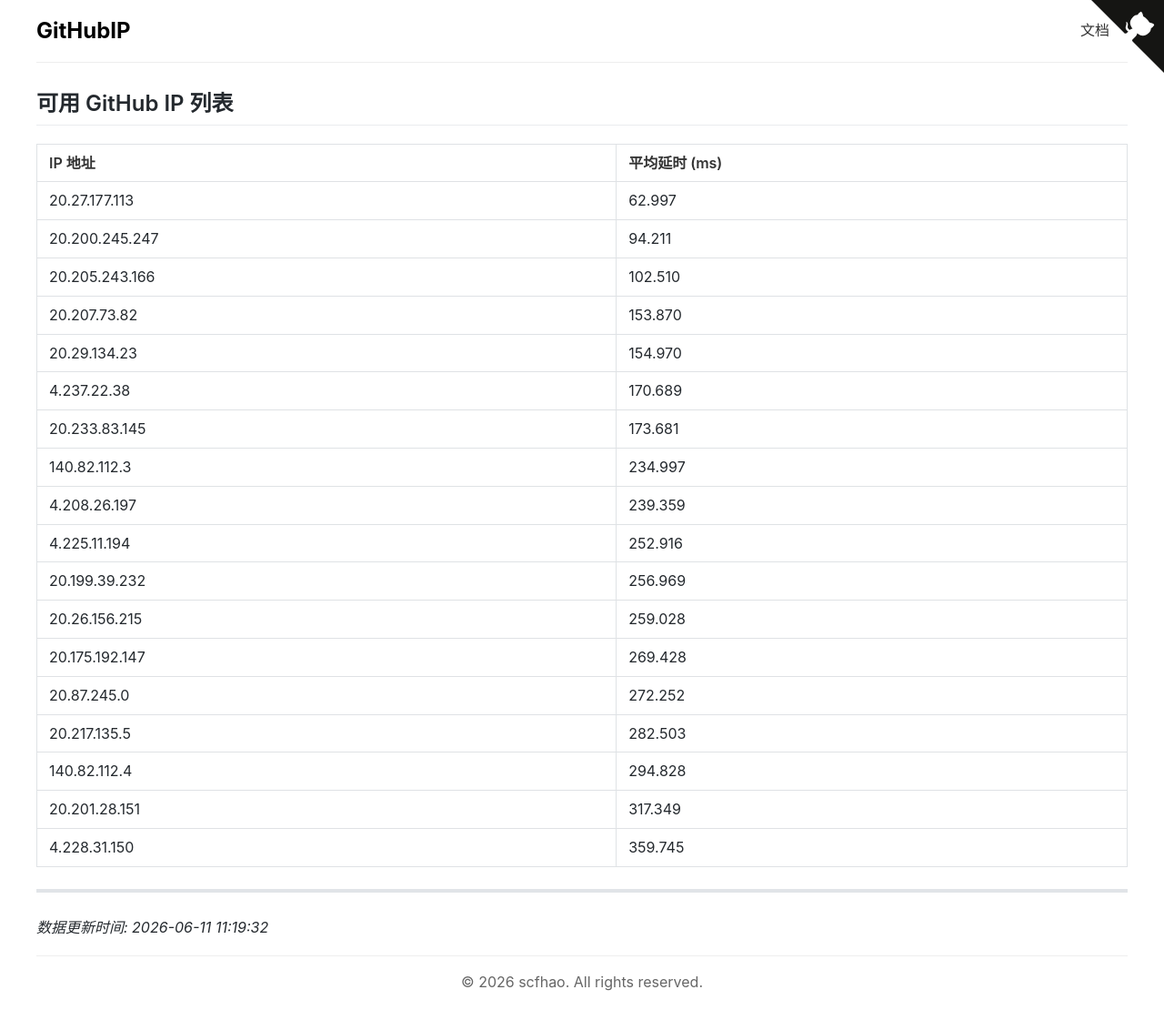
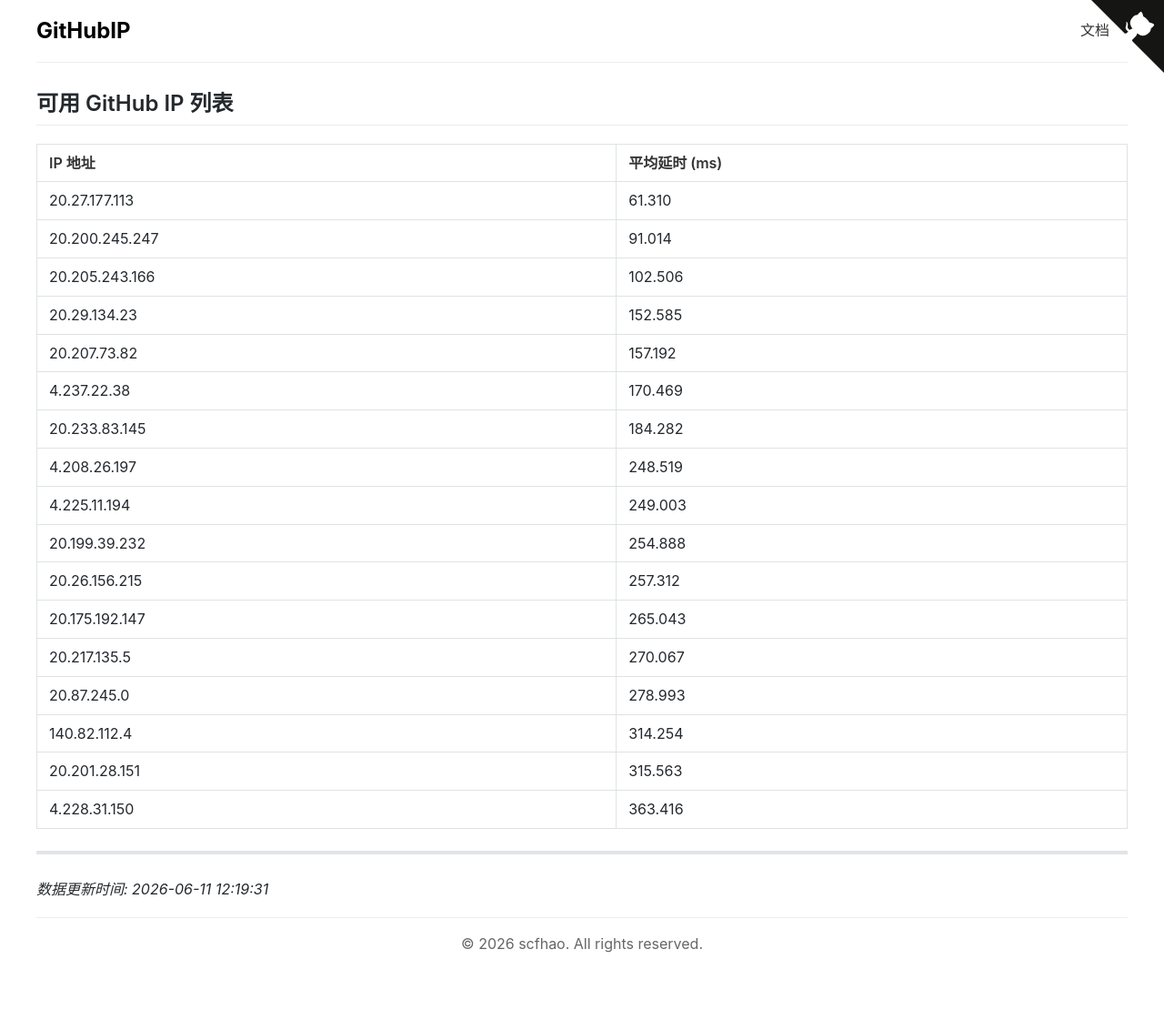
Before and after one commit to scfhao/GitHubIP, a Jekyll site: the page built from index.md, in a window 1280 px wide. Shown: the whole page at 91% size. Built offline with Jekyll 4.4.1, drawn with Linux system fonts in a browser that asks for light colours; after the commit the page ends 1068 px from its top, so only the background shows below that.

Commit message:
自动脚本执行 - 2026-06-11 12:19:31

```diff
--- a/index.md
+++ b/index.md
@@ -1,32 +1,31 @@
 ---
 layout: home
 title: GitHub IP 列表
-date: 2026-06-11 11:19:32
+date: 2026-06-11 12:19:31
 ---
 
 ## 可用 GitHub IP 列表
 
 | IP 地址 | 平均延时 (ms) |
 |---------|--------------|
-| 20.27.177.113 | 62.997 |
-| 20.200.245.247 | 94.211 |
-| 20.205.243.166 | 102.510 |
-| 20.207.73.82 | 153.870 |
-| 20.29.134.23 | 154.970 |
-| 4.237.22.38 | 170.689 |
-| 20.233.83.145 | 173.681 |
-| 140.82.112.3 | 234.997 |
-| 4.208.26.197 | 239.359 |
-| 4.225.11.194 | 252.916 |
-| 20.199.39.232 | 256.969 |
-| 20.26.156.215 | 259.028 |
-| 20.175.192.147 | 269.428 |
-| 20.87.245.0 | 272.252 |
-| 20.217.135.5 | 282.503 |
-| 140.82.112.4 | 294.828 |
-| 20.201.28.151 | 317.349 |
-| 4.228.31.150 | 359.745 |
+| 20.27.177.113 | 61.310 |
+| 20.200.245.247 | 91.014 |
+| 20.205.243.166 | 102.506 |
+| 20.29.134.23 | 152.585 |
+| 20.207.73.82 | 157.192 |
+| 4.237.22.38 | 170.469 |
+| 20.233.83.145 | 184.282 |
+| 4.208.26.197 | 248.519 |
+| 4.225.11.194 | 249.003 |
+| 20.199.39.232 | 254.888 |
+| 20.26.156.215 | 257.312 |
+| 20.175.192.147 | 265.043 |
+| 20.217.135.5 | 270.067 |
+| 20.87.245.0 | 278.993 |
+| 140.82.112.4 | 314.254 |
+| 20.201.28.151 | 315.563 |
+| 4.228.31.150 | 363.416 |
 
 ---
 
-*数据更新时间: 2026-06-11 11:19:32*
+*数据更新时间: 2026-06-11 12:19:31*
```
